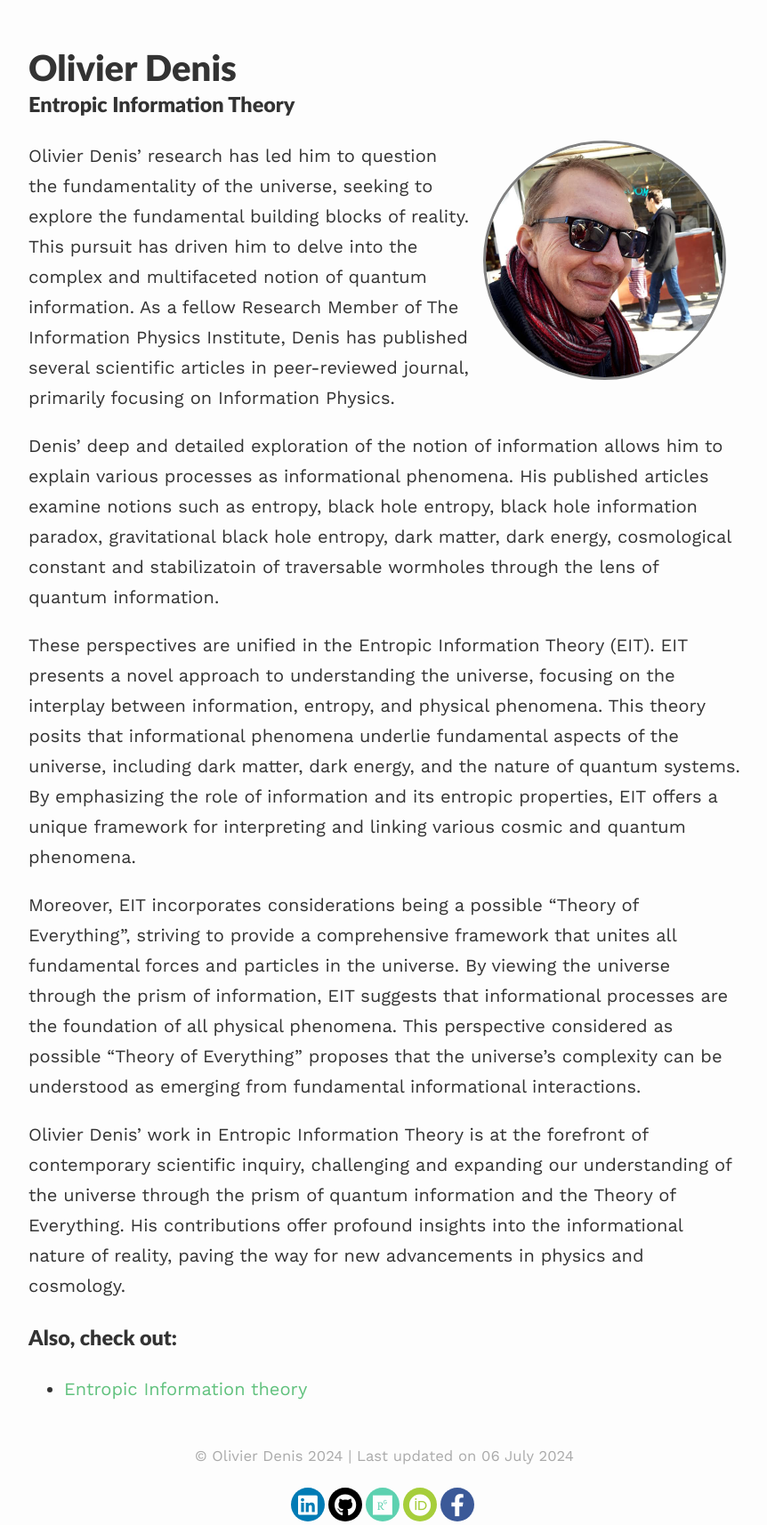
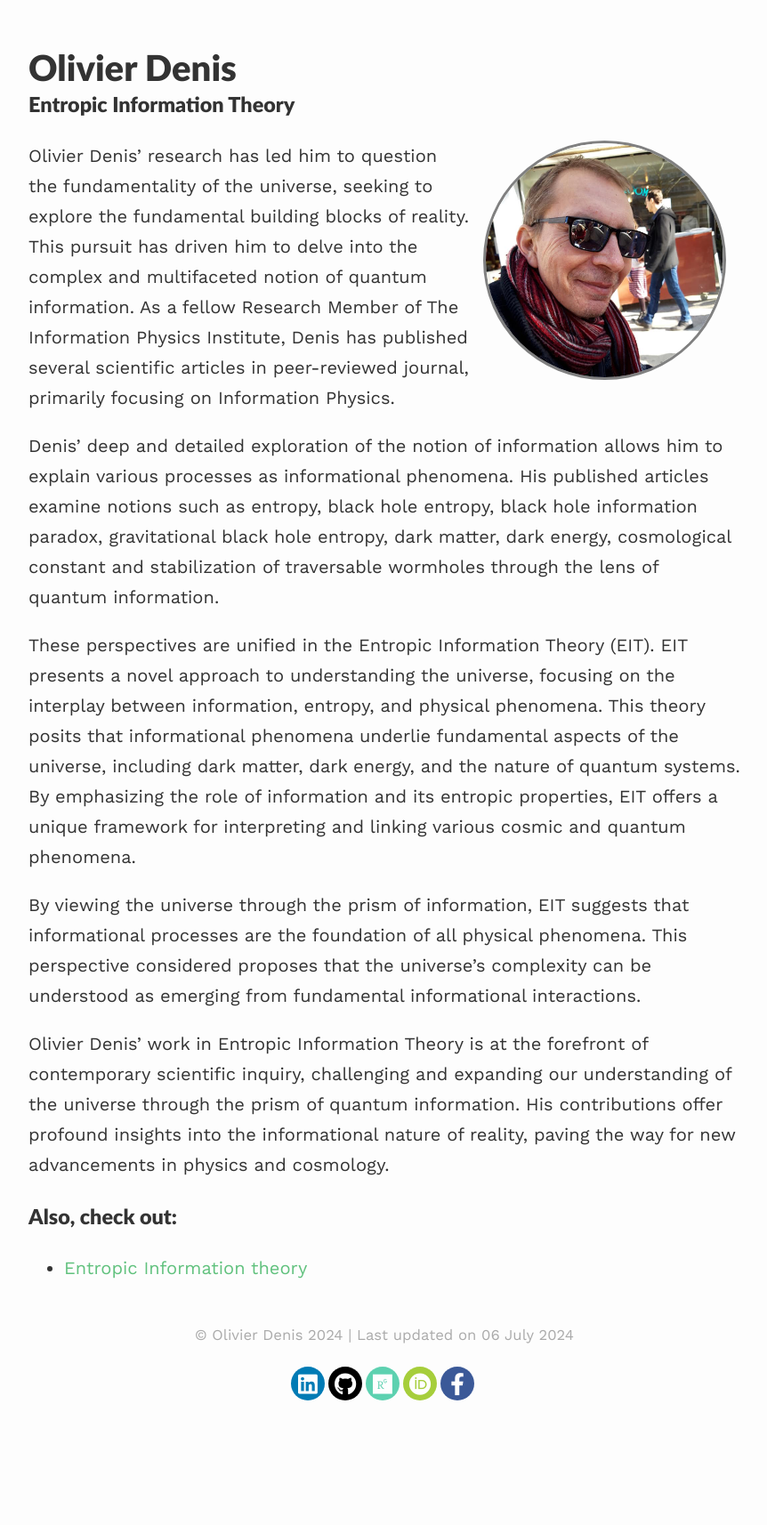
Before and after one commit to olivierdenis/Entropic-Information-Theory, a Jekyll site: the page built from index.md, in a window 1280 px wide. Shown: the whole page at 89% size, without its empty margins (208-1070 px from the left). Built offline with Jekyll 4.4.1, drawn with Linux system fonts in a browser that asks for light colours; nearby versions of some CDN libraries; after the commit the page ends 1578 px from its top, so only the background shows below that.

Commit message:
Update index.md

```diff
--- a/index.md
+++ b/index.md
@@ -9,13 +9,13 @@ published: true
 
 Olivier Denis' research has led him to question the fundamentality of the universe, seeking to explore the fundamental building blocks of reality. This pursuit has driven him to delve into the complex and multifaceted notion of quantum information. As a fellow Research Member of The Information Physics Institute, Denis has published several scientific articles in peer-reviewed journal, primarily focusing on Information Physics.
 
-Denis' deep and detailed exploration of the notion of information allows him to explain various processes as informational phenomena. His published articles examine notions such as entropy, black hole entropy, black hole information paradox, gravitational black hole entropy, dark matter, dark energy, cosmological constant and stabilizatoin of traversable wormholes through the lens of quantum information.
+Denis' deep and detailed exploration of the notion of information allows him to explain various processes as informational phenomena. His published articles examine notions such as entropy, black hole entropy, black hole information paradox, gravitational black hole entropy, dark matter, dark energy, cosmological constant and stabilization of traversable wormholes through the lens of quantum information.
 
 These perspectives are unified in the Entropic Information Theory (EIT). EIT presents a novel approach to understanding the universe, focusing on the interplay between information, entropy, and physical phenomena. This theory posits that informational phenomena underlie fundamental aspects of the universe, including dark matter, dark energy, and the nature of quantum systems. By emphasizing the role of information and its entropic properties, EIT offers a unique framework for interpreting and linking various cosmic and quantum phenomena.
 
-Moreover, EIT incorporates considerations being a possible "Theory of Everything", striving to provide a comprehensive framework that unites all fundamental forces and particles in the universe. By viewing the universe through the prism of information, EIT suggests that informational processes are the foundation of all physical phenomena. This perspective considered as possible "Theory of Everything" proposes that the universe's complexity can be understood as emerging from fundamental informational interactions.
+By viewing the universe through the prism of information, EIT suggests that informational processes are the foundation of all physical phenomena. This perspective considered proposes that the universe's complexity can be understood as emerging from fundamental informational interactions.
 
-Olivier Denis' work in Entropic Information Theory is at the forefront of contemporary scientific inquiry, challenging and expanding our understanding of the universe through the prism of quantum information and the Theory of Everything. His contributions offer profound insights into the informational nature of reality, paving the way for new advancements in physics and cosmology.
+Olivier Denis' work in Entropic Information Theory is at the forefront of contemporary scientific inquiry, challenging and expanding our understanding of the universe through the prism of quantum information. His contributions offer profound insights into the informational nature of reality, paving the way for new advancements in physics and cosmology.
 
 
 ### Also, check out:
```
